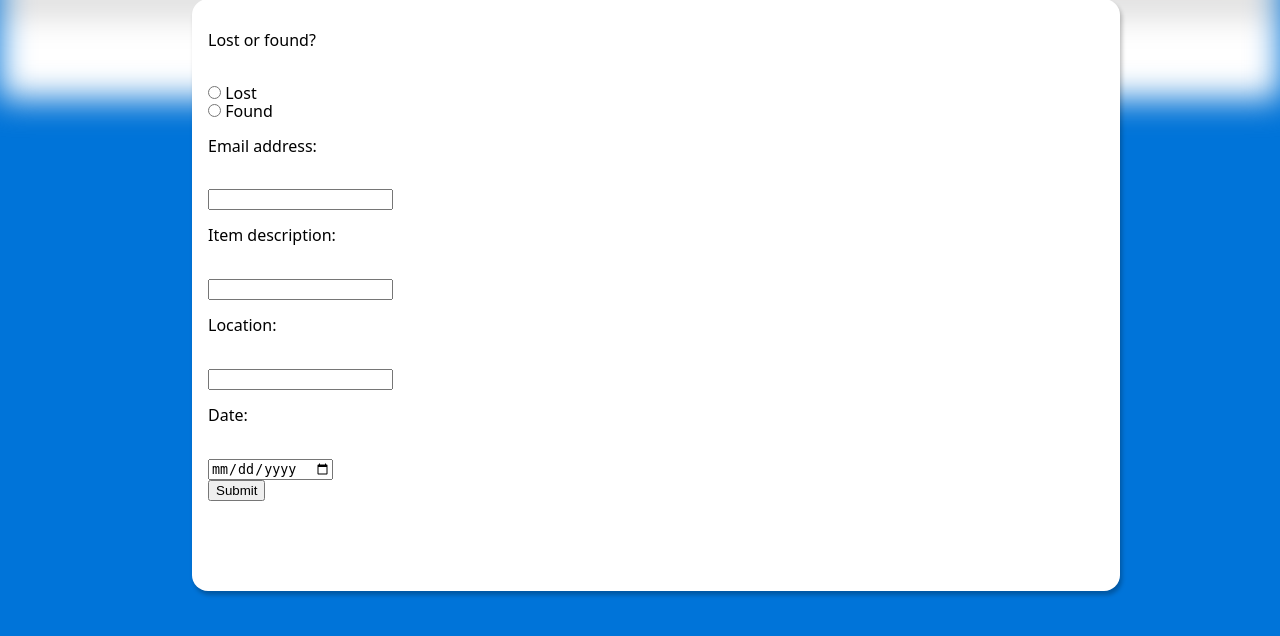
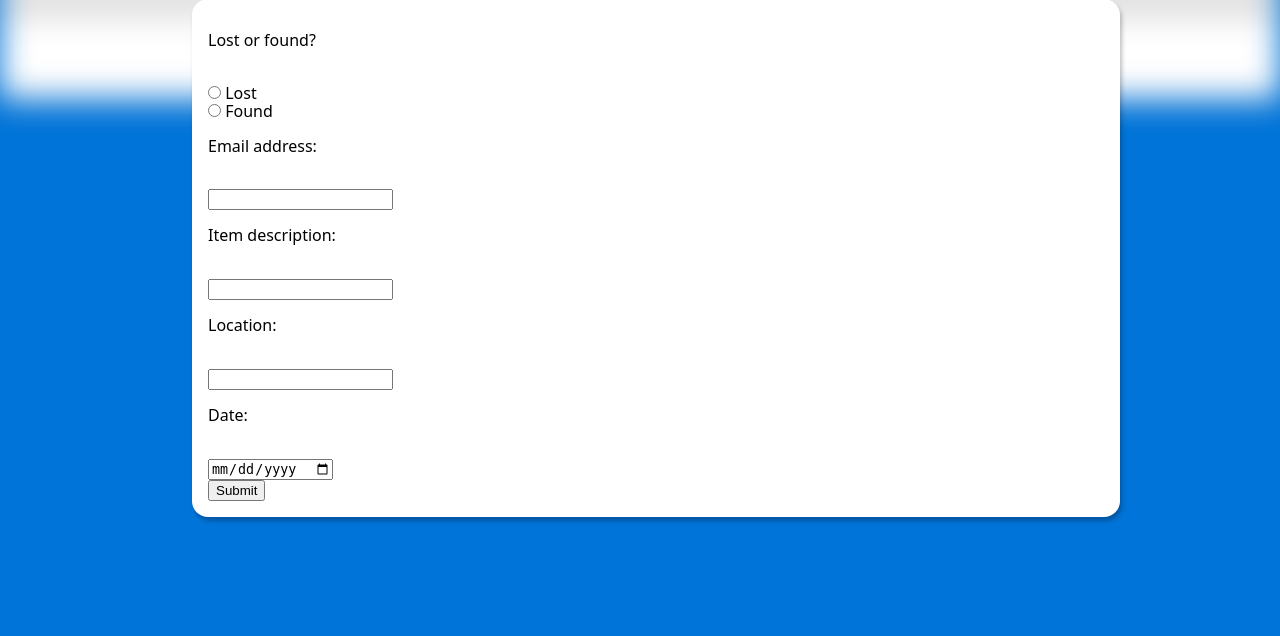
Before and after one commit to kacperlsky/2018-Sheffield-Hackathlon, a PHP site: page /ListingPage.html in a window 1280 px wide, after a click on "SUBMIT AN ITEM". Shown: the part 121-757 px from the top of the page. Run offline with PHP 8.4, Linux system fonts and the light colour scheme; some libraries are stand-ins or nearby versions.

Commit message:
imprved popup

```diff
--- a/css/popups.css
+++ b/css/popups.css
@@ -9,9 +9,7 @@
 	top: 15%;
 	left: 15%;
 	width: 70%;
-	height: 70%;
 	padding: 1em;
-	overflow: scroll;
 	background-color: white;
 	border-radius: 1em;
 	box-shadow: 2px 4px 4px rgba(0, 0, 0, 0.25);
```
